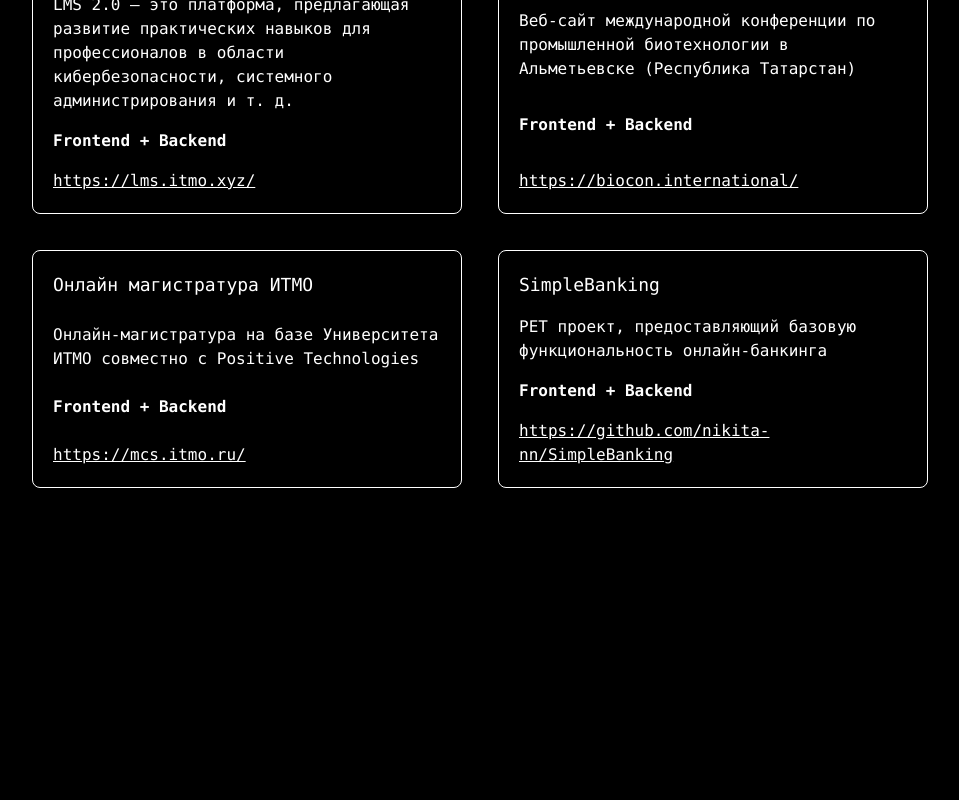
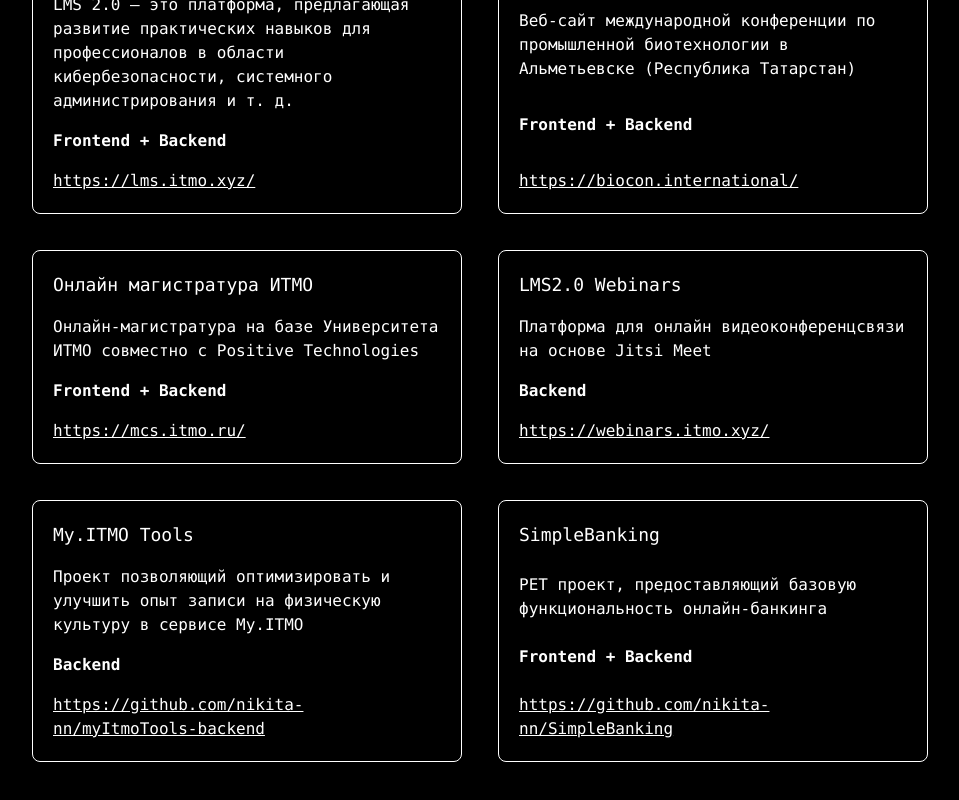
Before and after one commit to nikita-nn/nikitadev.io, a React (Vite) app: page / in a window 1280 px wide. Shown: the part 808-1608 px from the top of the page, without its empty margins (160-1119 px from the left). Before the commit the page ends 1488 px from the top, so only its background shows below. Built offline with nearby package versions, Linux system fonts and the light colour scheme.

Commit message:
feat: new projects data

```diff
--- a/src/data/data.ts
+++ b/src/data/data.ts
@@ -45,6 +45,18 @@
     position: "Frontend + Backend",
   },
   {
+    name: "LMS2.0 Webinars",
+    description: "Платформа для онлайн видеоконференцсвязи на основе Jitsi Meet",
+    position: "Backend",
+    link: "https://webinars.itmo.xyz/"
+  },
+  {
+    name: "My.ITMO Tools",
+    description: "Проект позволяющий оптимизировать и улучшить опыт записи на физическую культуру в сервисе My.ITMO",
+    position: "Backend",
+    link: "https://github.com/nikita-nn/myItmoTools-backend"
+  },
+  {
     name: "SimpleBanking",
     description:
       "PET проект, предоставляющий базовую функциональность онлайн-банкинга",
```
